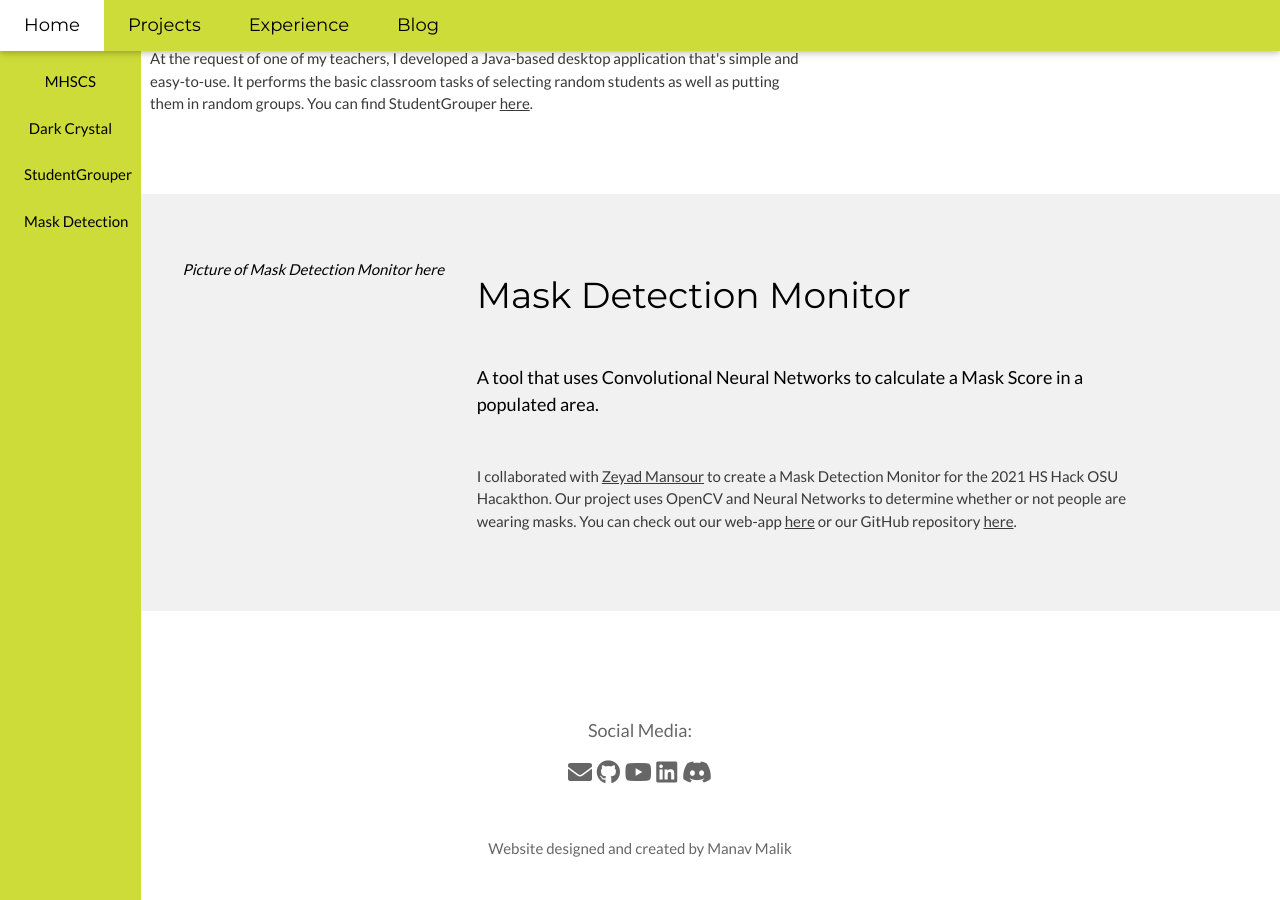
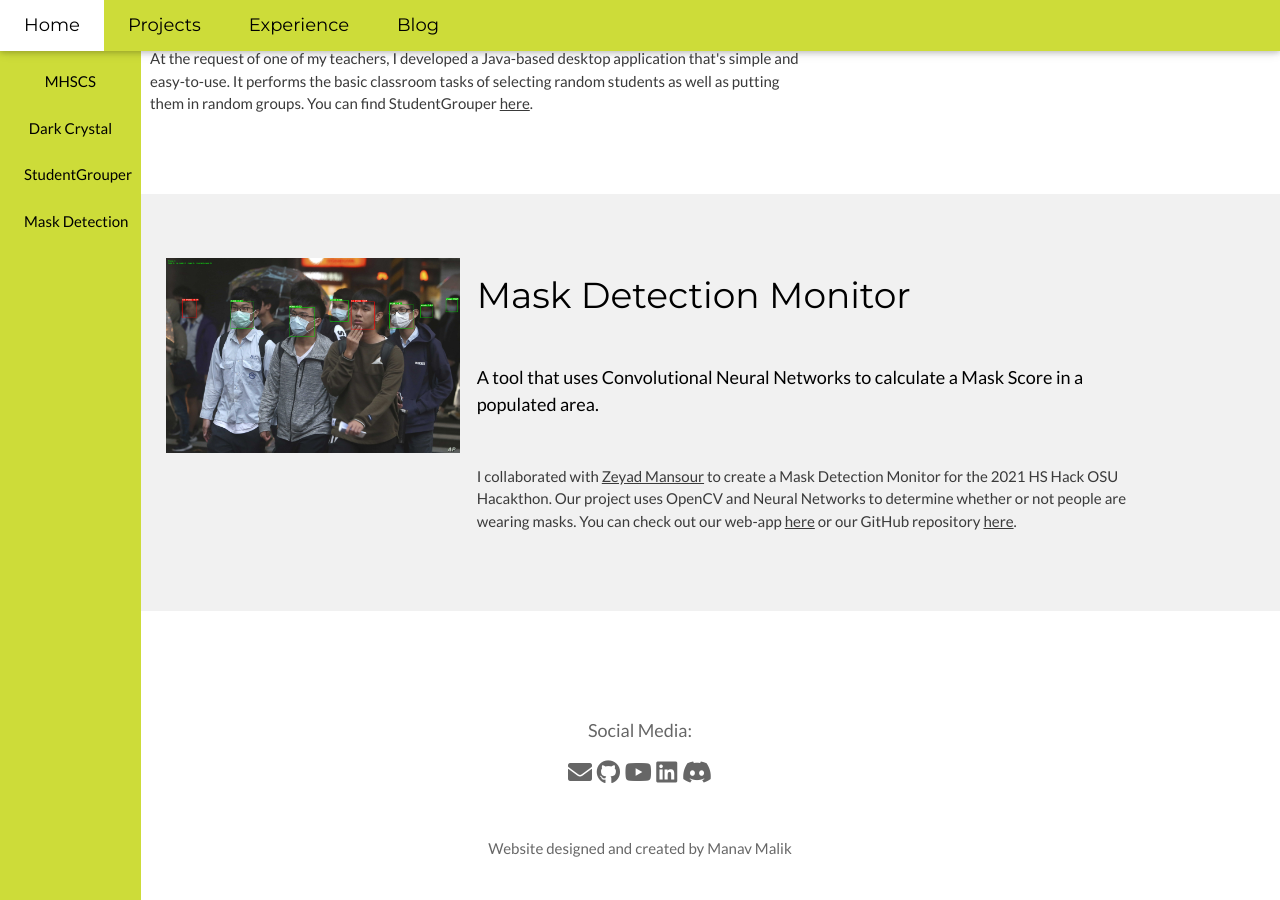
Before and after one commit to 0xmmalik/0xmmalik.github.io, a Jekyll site: the page projects/index.html, which Jekyll copies as it is, in a window 1280 px wide and 900 px high, scrolled down 1630 px. Built offline with Jekyll 4.4.1, drawn with Linux system fonts in a browser that asks for light colours.

Commit message:
added mask detection picture
yes ik it's a php tmp_name

```diff
--- a/projects/index.html
+++ b/projects/index.html
@@ -79,7 +79,7 @@
 <div class="w3-row-padding w3-light-grey w3-padding-64 w3-container" id="mdm">
     <div class="w3-content">
         <div class="w3-third w3-center">
-            <i class="w3-padding-64">Picture of Mask Detection Monitor here</i><!--<img src="" width="90%">-->
+            <img src="/img/php8M7jbu.jpg" width="90%">
         </div>
 
         <div class="w3-twothird">
```
